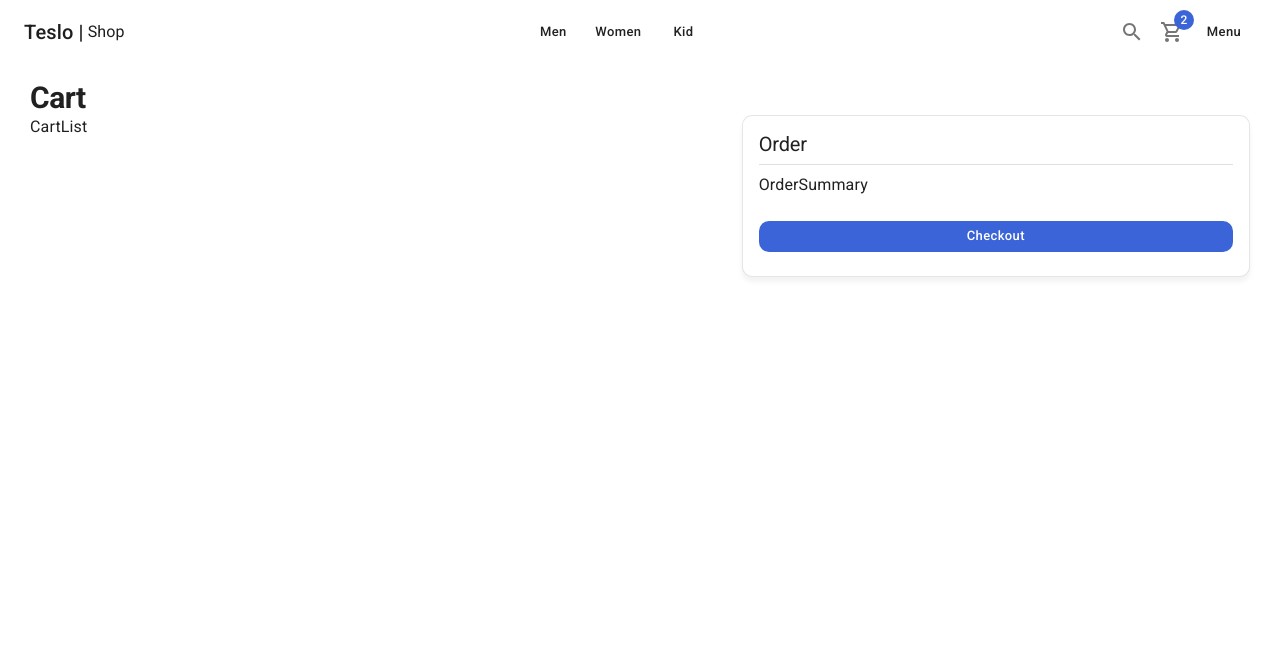
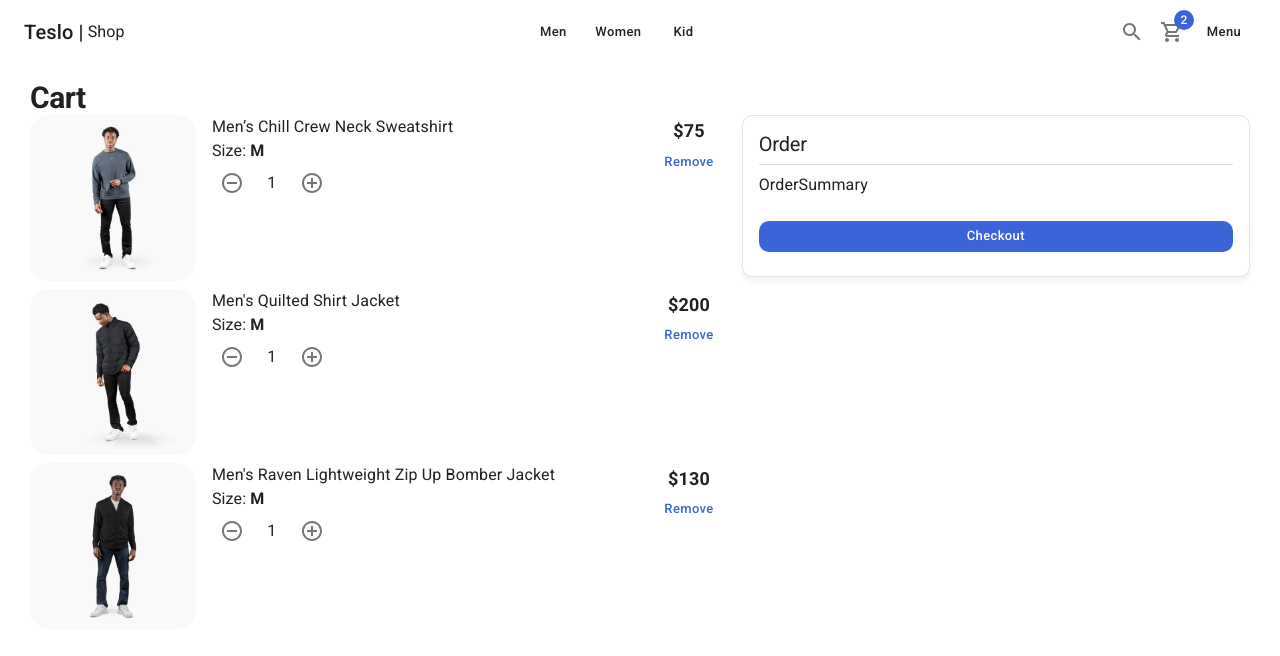
Before and after one commit to eacz/shop-nextjs, a Next.js app: page /cart in a window 1280 px wide. Shown: the top 656 px of the page. Built offline with nearby package versions, Linux system fonts and the light colour scheme.

Commit message:
Finished CartList component

```diff
--- a/src/components/cart/CartList.tsx
+++ b/src/components/cart/CartList.tsx
@@ -1,5 +1,51 @@
+import NextLink from 'next/link'
+import { Box, Button, CardActionArea, CardMedia, Grid, Link, Typography } from '@mui/material'
+import { initialData } from '../../database/products'
+import { borderRadius } from '@mui/system'
+import { ItemCounter } from '../ui'
+
+const productsInCart = [initialData.products[0], initialData.products[1], initialData.products[2]]
+
 const CartList = () => {
-  return <div>CartList</div>
+  return (
+    <>
+      {productsInCart.map((product) => (
+        <Grid container spacing={2} key={product.slug} sx={{ mb: 1 }}>
+          <Grid item xs={3}>
+            {/* TODO: redirect to product page */}
+            <NextLink href={`/products/slug`} passHref>
+              <Link component='span'>
+                <CardActionArea>
+                  <CardMedia
+                    image={`products/${product.images[0]}`}
+                    component='img'
+                    sx={{ borderRadius: 5 }}
+                  />
+                </CardActionArea>
+              </Link>
+            </NextLink>
+          </Grid>
+          <Grid item xs={7}>
+            <Box display='flex' flexDirection='column'>
+              <Typography variant='body1'>{product.title}</Typography>
+              <Typography variant='body1'>
+                Size: <strong>M</strong>
+              </Typography>
+              {/* Conditional */}
+              <ItemCounter />
+            </Box>
+          </Grid>
+          <Grid item xs={2} display='flex' alignItems='center' flexDirection='column'>
+            <Typography variant='subtitle1'>${product.price}</Typography>
+            {/* Editable */}
+            <Button variant='text' color='secondary'>
+              Remove
+            </Button>
+          </Grid>
+        </Grid>
+      ))}
+    </>
+  )
 }
 
 export default CartList
```
